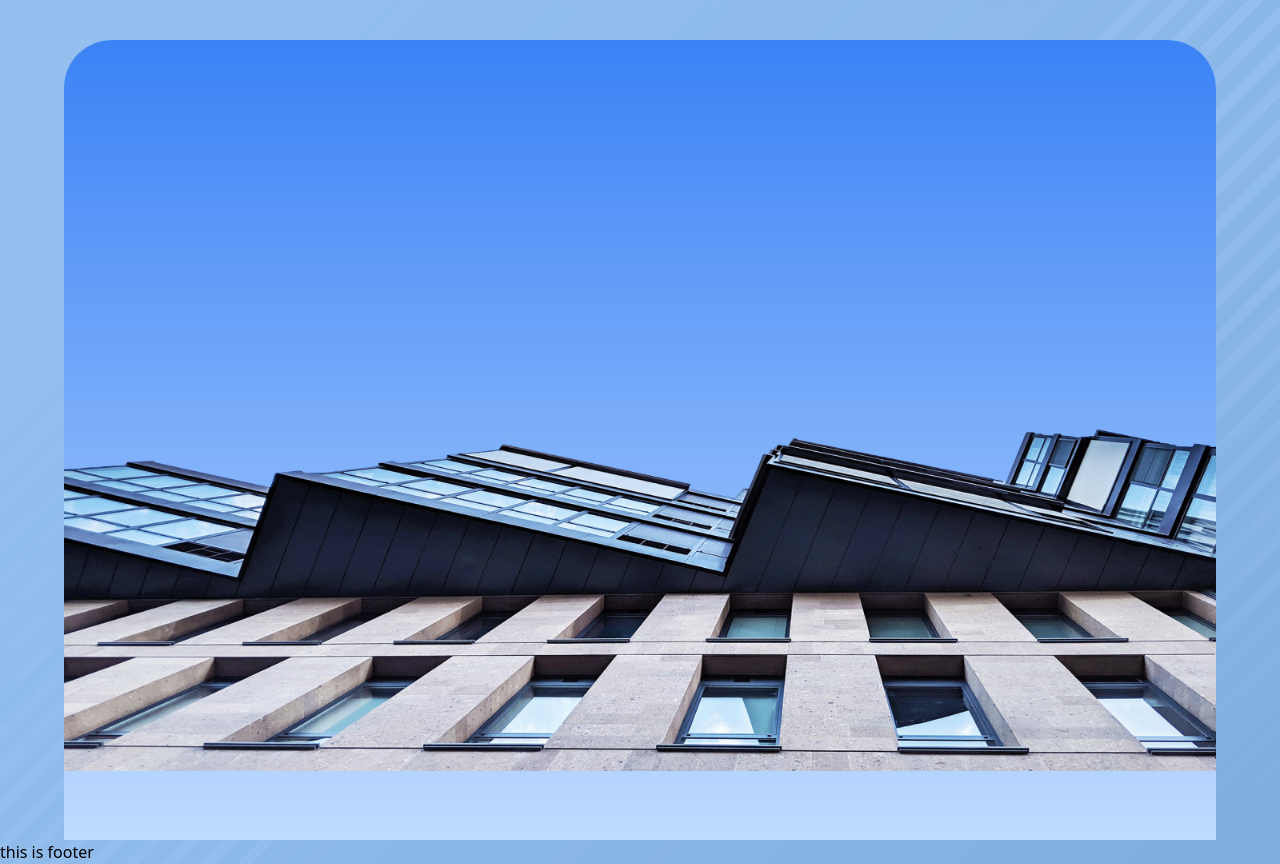
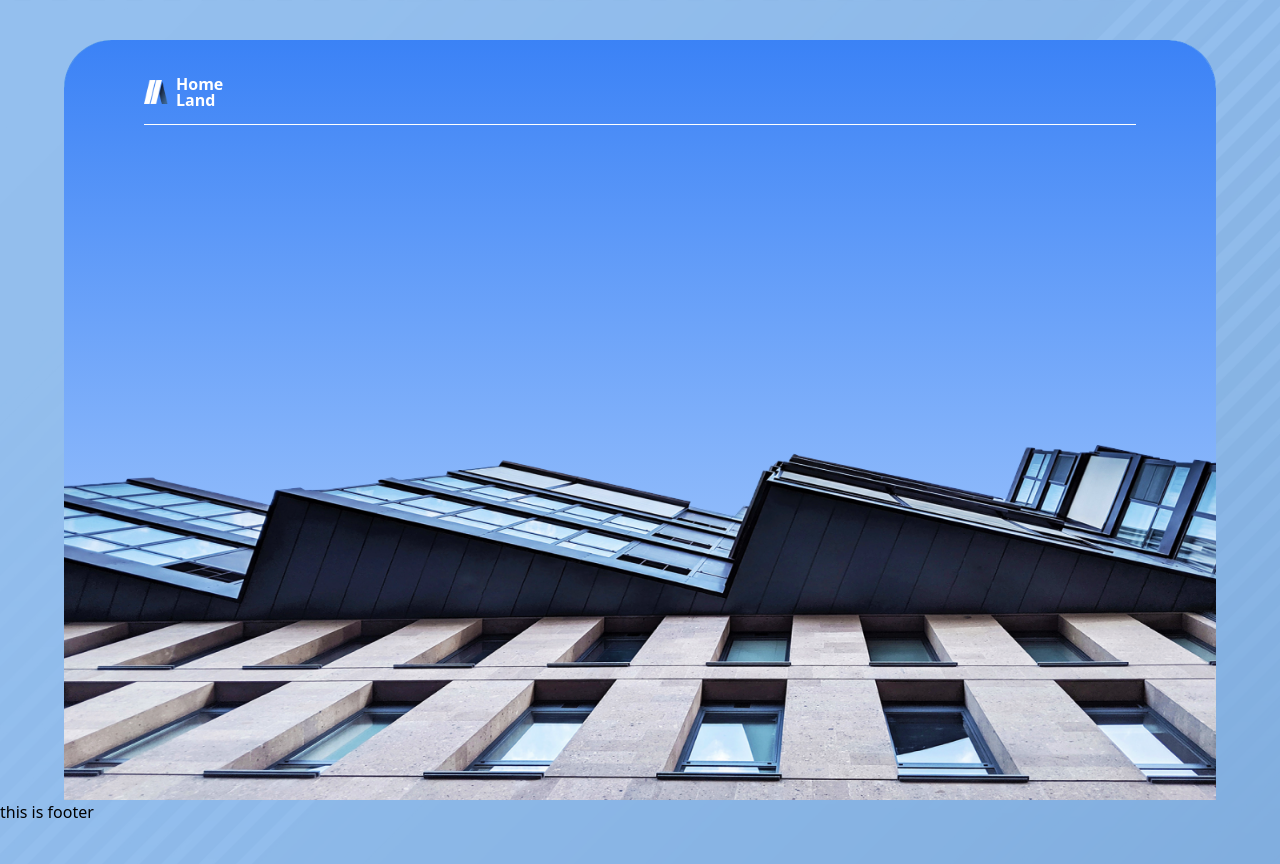
Before and after one commit to soufi-learn/home-land, a Next.js app: page / in a window 1280 px wide. After the commit the page ends 824 px from the top, so only its background shows below. Built offline with nearby package versions, Linux system fonts and the light colour scheme.

Commit message:
add logo in header

```diff
--- a/components/Header.jsx
+++ b/components/Header.jsx
@@ -3,15 +3,42 @@ import Image from "next/image";
 const Header = () => {
   return (
     <header>
-      <div className=" w-[90%] bg-gradient-to-b from-blue-500 to-blue-200 rounded-t-[3rem] h-screen mt-6 md:mt-10 mx-auto relative">
+      <div className=" w-[90%] bg-gradient-to-b from-blue-500 to-blue-200 rounded-t-[3rem] h-[95vh] mt-6 md:mt-10 mx-auto relative">
+        <nav className="py-5 px-20 ">
+          <ul className="border-b border-white py-4">
+            <li>
+              <a href="#" className="flex items-center gap-2">
+                {/* Logo */}
+                <Image
+                  src="/images/logo.png"
+                  width={24}
+                  height={24}
+                  className=""
+                />
+                <span className="font-bold text-white leading-none">
+                  Home
+                  <br />
+                  Land
+                </span>
+              </a>
+            </li>
+
+            <li>
+              <a href="#"></a>
+            </li>
+          </ul>
+        </nav>
+
+        {/* header image */}
         <Image
           src="/images/header-home.png"
           width={500}
           height={300}
-          className="w-full absolute top-0"
+          className="w-full absolute top-0 h-full"
         />
       </div>
 
+      {/* line backdrop */}
       <Image
         src="/images/backdrop.svg"
         width={500}
```
Also changed, not shown: public/images/logo.png (added).
